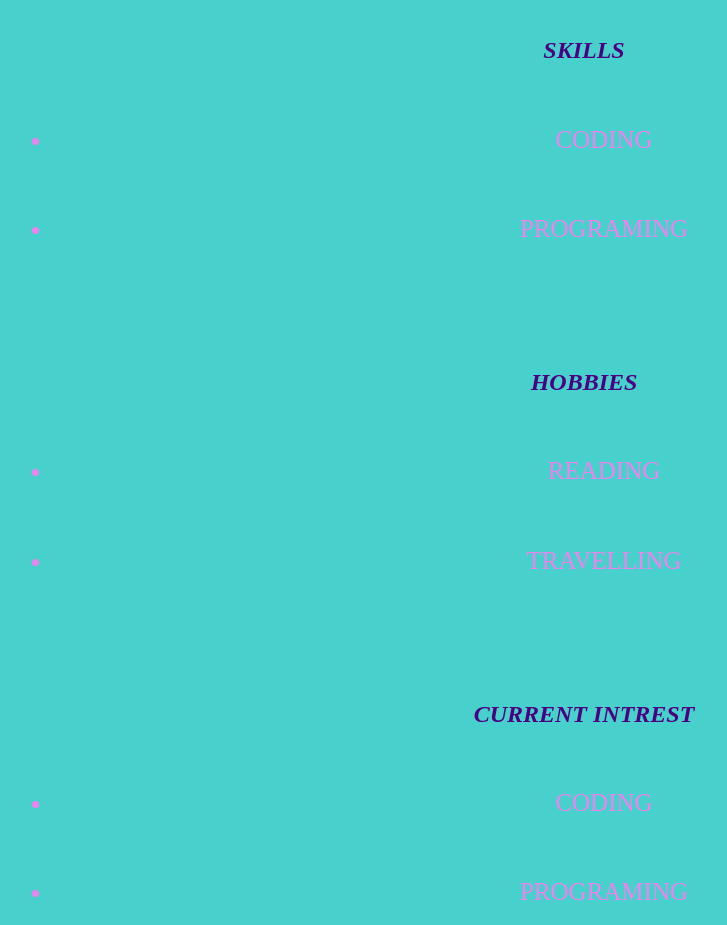
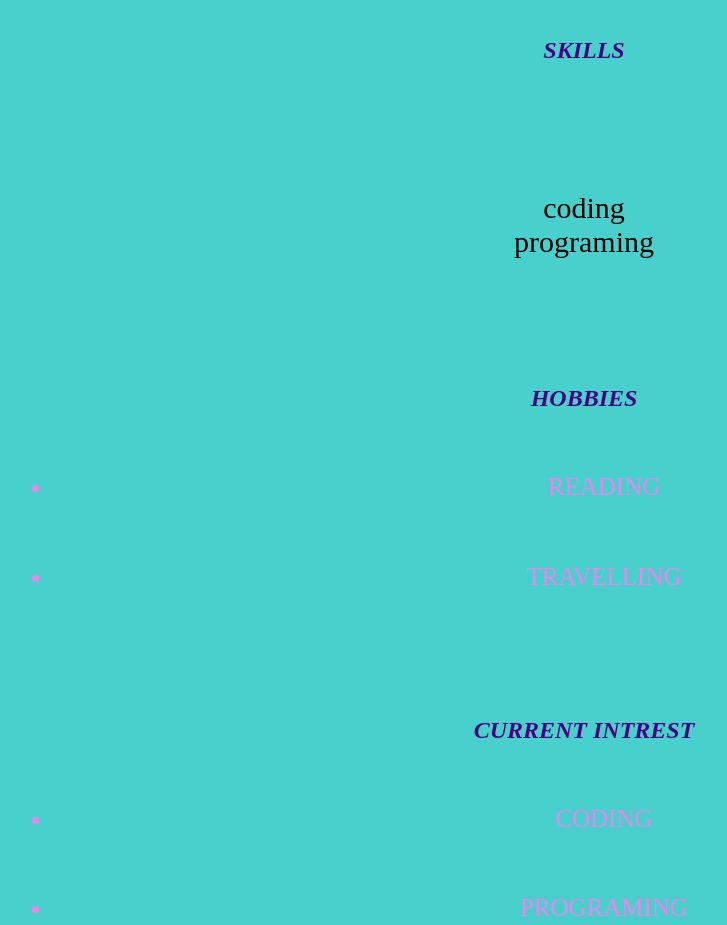
Before and after one commit to ann-wangui/MY-PORTIFOLIO, a plain HTML site: page index.html in a window 1280 px wide. Shown: the part 2020-2945 px from the top of the page, without its empty margins (56-783 px from the left). Drawn offline with Linux system fonts and the light colour scheme.

Commit message:
remove list items

```diff
--- a/index.html
+++ b/index.html
@@ -18,12 +18,10 @@
                    <li>projects</li>
                    <li>education</li>
                 </ul>
-
-    </div>
+              </div>
 <div class=imagesec>
   <img src="./images/images.jpeg" alt="">
 <p>Am a web developer and i love coding.</p>
-
 </div>
 <div class="about">
     <h2>ABOUT ME</h2>
@@ -52,10 +50,10 @@
         </div>
         <div class="edu">
             <h2>SKILLS</h2>
-            <ul>
-                <li>coding</li>
-                <li>programing</li>
-            </ul>
+            <p>
+                coding <br>
+                programing
+            </p>
 
             </div>
             <div class="edu">
```
